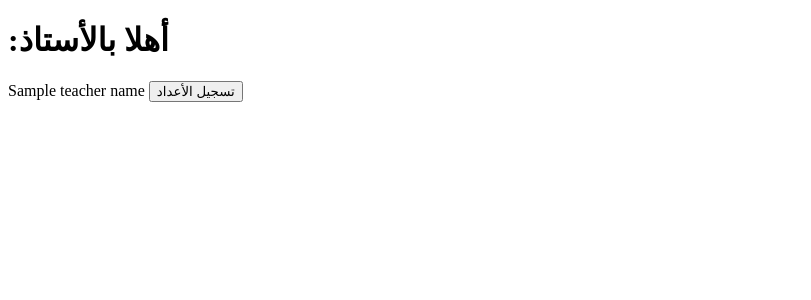
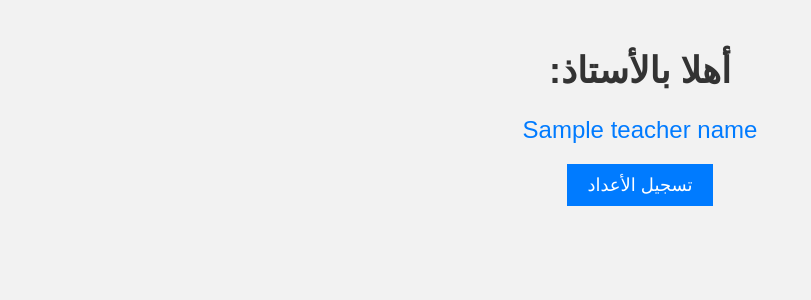
Before and after one commit to Ahmed-Taha-Dahmoul/leaders-shcool, a Django app: template a3ded/templates/home.html in a window 1280 px wide. Shown: the top 300 px of the page, without its empty margins (0-811 px from the left). Run offline with Django 4.2, Linux system fonts and the light colour scheme; the template is opened without the code that fills it: most values are stand-ins (such as "Sample title", 1, 10 or a date in 2020).

Commit message:
zedet css lel page home lel teacher

```diff
--- a/a3ded/templates/home.html
+++ b/a3ded/templates/home.html
@@ -3,15 +3,70 @@
 <head>
     <meta charset="UTF-8">
     <title>Home</title>
+    <style>
+        body {
+            font-family: Arial, sans-serif;
+            text-align: center;
+            background-color: #f2f2f2;
+        }
+
+        h1 {
+            font-size: 36px;
+            margin-top: 50px;
+            color: #333;
+            opacity: 0;
+            animation: fadeIn 1s ease forwards;
+        }
+
+        @keyframes fadeIn {
+            to {
+                opacity: 1;
+            }
+        }
+
+        a {
+            text-decoration: none;
+            color: #007bff;
+            font-size: 24px;
+            display: block;
+            margin-top: 20px;
+        }
+
+        button {
+            background-color: #007bff;
+            color: #fff;
+            border: none;
+            padding: 10px 20px;
+            font-size: 18px;
+            cursor: pointer;
+            transition: background-color 0.3s ease;
+        }
+
+        button:hover {
+            background-color: #0056b3;
+        }
+    </style>
 </head>
 <body>
     <h1>:أهلا بالأستاذ</h1>
     <a>{{ teacher_name }}</a>
 
-
-
     <a href="/a3ded/classes">
         <button>تسجيل الأعداد</button>
     </a>
+
+    <script>
+        const buttons = document.querySelectorAll("button");
+
+        buttons.forEach(button => {
+            button.addEventListener("mouseenter", () => {
+                button.style.backgroundColor = "#0056b3";
+            });
+
+            button.addEventListener("mouseleave", () => {
+                button.style.backgroundColor = "#007bff";
+            });
+        });
+    </script>
 </body>
 </html>
```
